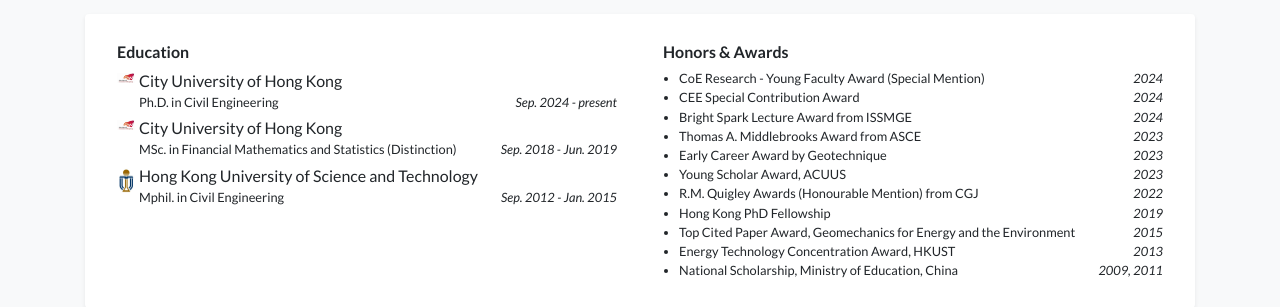
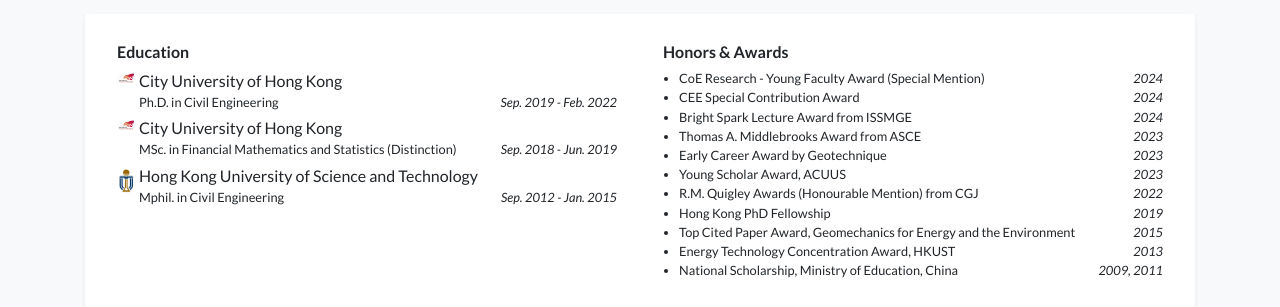
Before and after one commit to ShiChaoGeo/ShiChaoGeo.github.io, a Jekyll site: the page built from index.html, in a window 1280 px wide and 900 px high, scrolled down 465 px. Shown: the part 166-473 px from the top of the window. Built offline with Jekyll 4.4.1, drawn with Linux system fonts in a browser that asks for light colours; nearby versions of some CDN libraries; a style sheet for code colours, icons or effects is not loaded.

Commit message:
Update profile.yml

```diff
--- a/_data/profile.yml
+++ b/_data/profile.yml
@@ -38,7 +38,7 @@
 - name: City University of Hong Kong
   logo: /assets/images/badges/CityU.jpg
   position: Ph.D. in Civil Engineering
-  date: Sep. 2024 - present
+  date: Sep. 2019 - Feb. 2022
 - name: City University of Hong Kong
   logo: /assets/images/badges/CityU.jpg
   position: MSc. in Financial Mathematics and Statistics (Distinction)
```
